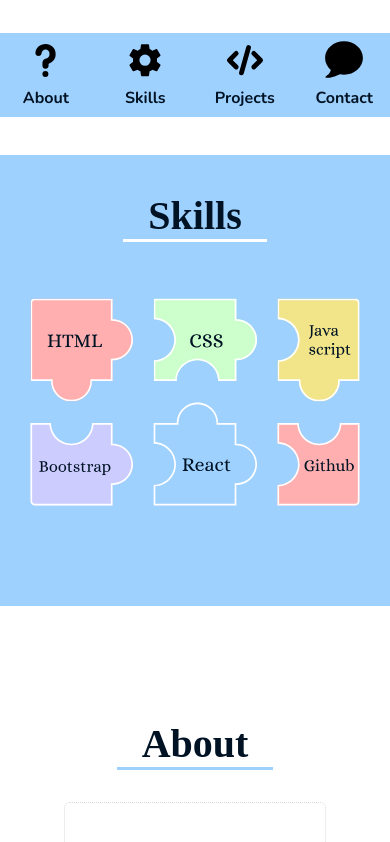
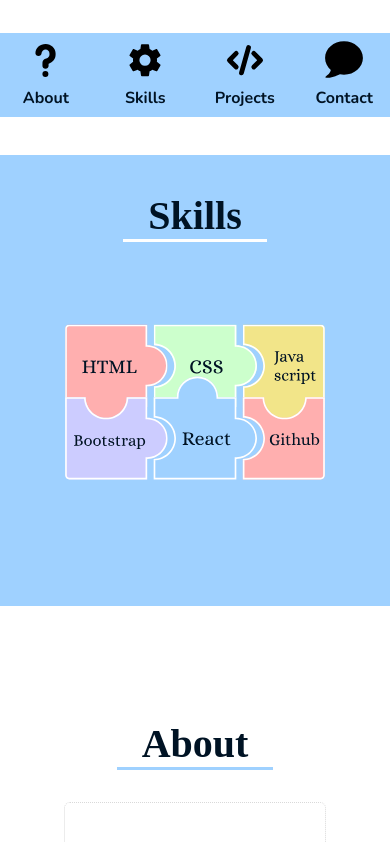
Before and after one commit to ang-riv/portfolio, a React (Create React App) app: page / in a window 390 px wide. Shown: the part 727-1569 px from the top of the page. Built offline with nearby package versions, Linux system fonts and the light colour scheme; a web font is replaced by a local one.

Commit message:
Animated mobile skill puzzle

```diff
--- a/src/Icons.js
+++ b/src/Icons.js
@@ -68,18 +68,19 @@
 // puzzle in skill section
 export function SkillsPuzzle() {
   // potentially change so that they are all a random direction then move it onScroll
-  const num = 0;
-  const randomNum = `rotate(${num}deg)`;
-  const style = {
-    transform: randomNum,
+  const variants = {
+    start: { rotate: Math.floor(Math.random() * 361) },
+    end: { rotate: 0, transition: { delay: 2, duration: 1.5 } },
   };
   return (
     <div className="skill-desktop-div">
-      <img
+      <motion.img
         src={desktopPieces.html}
         alt="puzzle piece with the word HTML"
-        style={style}
-      ></img>
+        variants={variants}
+        initial="start"
+        animate="end"
+      ></motion.img>
       <img src={desktopPieces.css} alt="puzzle piece with the word CSS"></img>
       <img
         src={desktopPieces.js}
@@ -102,33 +103,88 @@
 }
 
 export function MobileSkillsPuzzle() {
+  const sideRef = useRef(null);
+  const centerRef = useRef(null);
+
+  const topRef = useRef(null);
+  const botRef = useRef(null);
+  const [distance, setDistance] = useState(null);
+  const [distanceY, setDistanceY] = useState(null);
+
+  useEffect(() => {
+    if (sideRef.current && centerRef.current) {
+      const rect1 = sideRef.current.getBoundingClientRect();
+      const rect2 = centerRef.current.getBoundingClientRect();
+
+      const dx = rect2.left - rect1.left;
+      const dy = rect2.top - rect1.top;
+      const calculatedDistance = Math.sqrt(dx * dx + dy * dy);
+      setDistance(calculatedDistance);
+    }
+    if (topRef.current && botRef.current) {
+      const rect1 = topRef.current.getBoundingClientRect();
+      const rect2 = botRef.current.getBoundingClientRect();
+
+      const dx = rect2.left - rect1.left;
+      const dy = rect2.top - rect1.top;
+      const calculatedDistance = Math.sqrt(dx * dx + dy * dy);
+      setDistanceY(calculatedDistance);
+    }
+  }, []);
+  const move = Math.ceil(distance) / 3;
+  const moveY = Math.round(distanceY * 100) / 100 / 4;
   return (
     <>
-      <div className="skill-mobile-div">
-        <img
+      <motion.div
+        className="skill-mobile-div"
+        animate={{ y: moveY }}
+        transition={{ delay: 3, duration: 1.5 }}
+      >
+        <motion.img
           src={mobilePieces.html}
           alt="puzzle piece with the word HTML"
-        ></img>
-        <img src={mobilePieces.css} alt="puzzle piece with the word CSS"></img>
-        <img
+          animate={{ x: move }}
+          transition={{ delay: 1, duration: 1.5 }}
+          ref={sideRef}
+        ></motion.img>
+        <motion.img
+          src={mobilePieces.css}
+          alt="puzzle piece with the word CSS"
+          ref={centerRef}
+        ></motion.img>
+        <motion.img
           src={mobilePieces.js}
           alt="puzzle piece with the word JavaScript"
-        ></img>
-      </div>
-      <div className="skill-mobile-div">
-        <img
+          ref={topRef}
+          animate={{ x: -move }}
+          transition={{ delay: 1, duration: 1.5 }}
+        ></motion.img>
+      </motion.div>
+      <motion.div
+        className="skill-mobile-div"
+        animate={{ y: -moveY }}
+        transition={{ delay: 3, duration: 1.5 }}
+      >
+        <motion.img
           src={mobilePieces.bootstrap}
           alt="puzzle piece with the word bootstrap"
-        ></img>
-        <img
+          animate={{ x: move }}
+          transition={{ delay: 1, duration: 1.5 }}
+          ref={sideRef}
+        ></motion.img>
+        <motion.img
           src={mobilePieces.react}
           alt="puzzle piece with the word React"
-        ></img>
-        <img
+          ref={centerRef}
+        ></motion.img>
+        <motion.img
           src={mobilePieces.github}
           alt="puzzle piece with the word Github"
-        ></img>
-      </div>
+          ref={botRef}
+          animate={{ x: -move }}
+          transition={{ delay: 1, duration: 1.5 }}
+        ></motion.img>
+      </motion.div>
     </>
   );
 }
```
